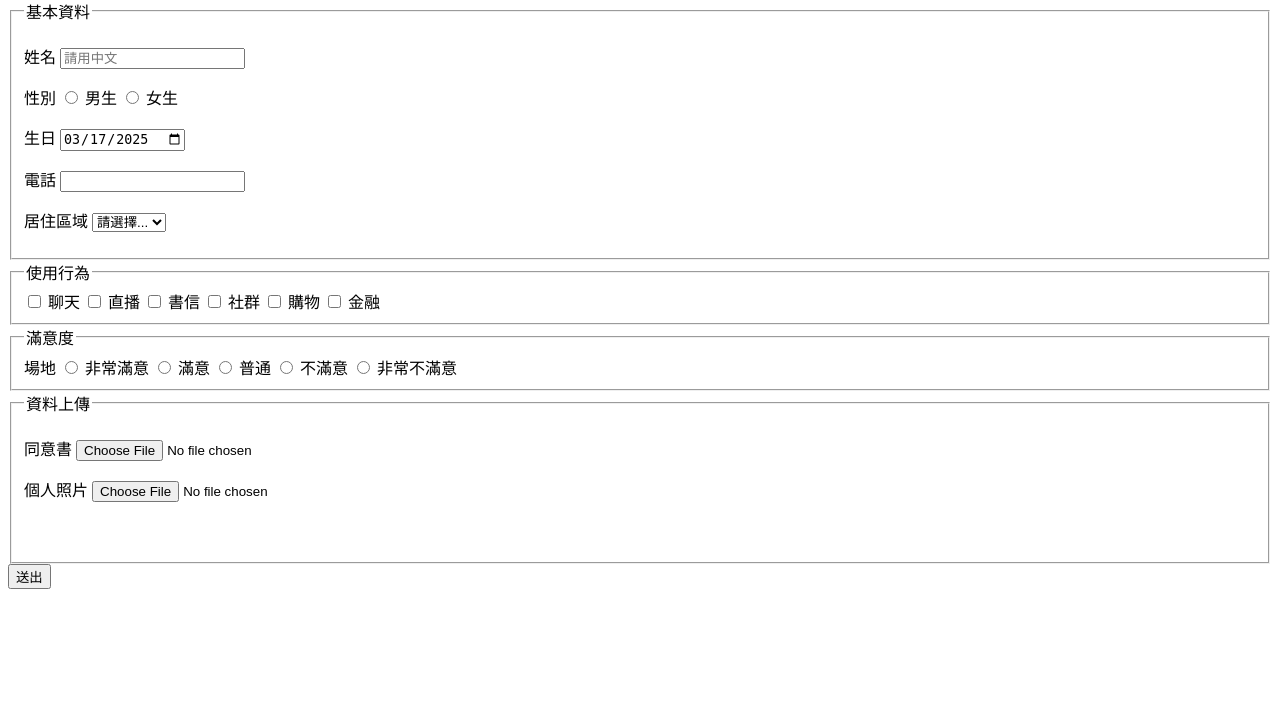
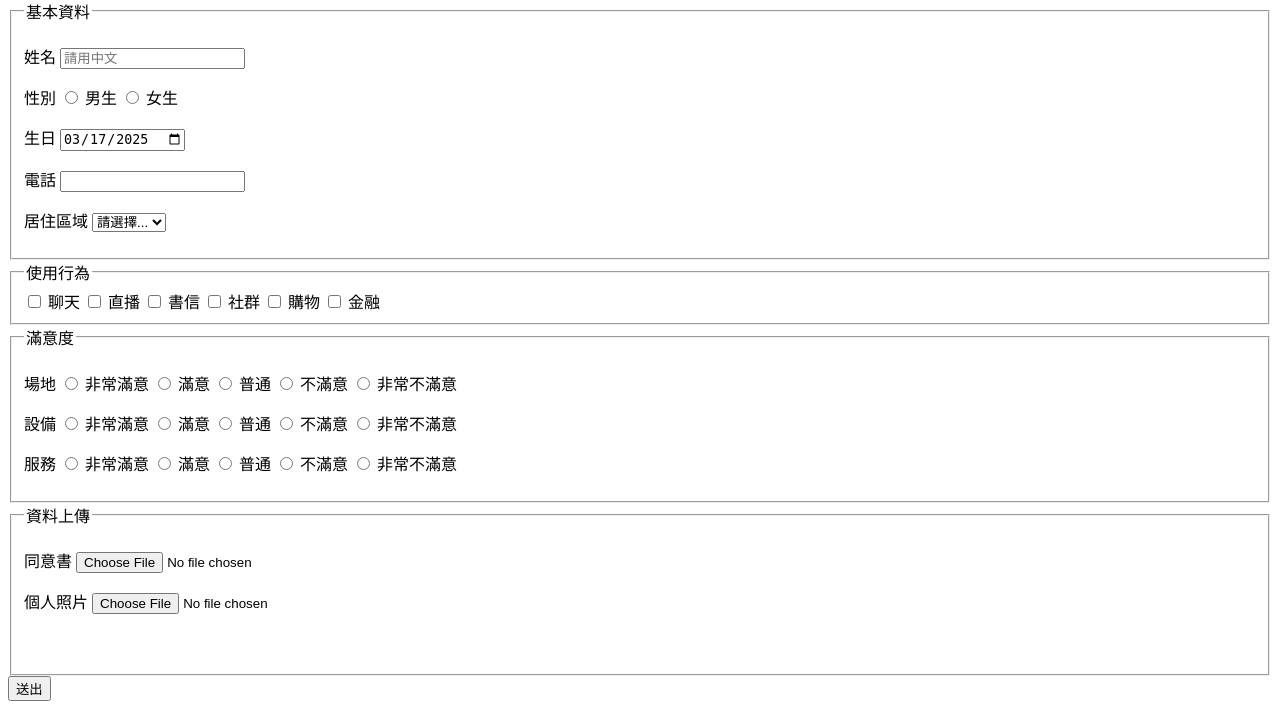
Before and after one commit to Dhdjfhfjf/phpmysql, a PHP site: page / in a window 1280 px wide. Shown: the part 90-800 px from the top of the page. Run offline with PHP 8.4, Linux system fonts and the light colour scheme.

Commit message:
Update index.php

```diff
--- a/index.php
+++ b/index.php
@@ -48,17 +48,17 @@
 
    <fieldset>
     <legend>使用行為</legend>
-        <input type="checkbox" name="behavior[]" id="behavior1">
+        <input type="checkbox" name="behavior[]" id="behavior1" value="聊天">
         <label for="behavior1">聊天</label>
-        <input type="checkbox" name="behavior[]" id="behavior2">
+        <input type="checkbox" name="behavior[]" id="behavior2" value="直播">
         <label for="behavior2">直播</label>
-        <input type="checkbox" name="behavior[]" id="behavior3">
+        <input type="checkbox" name="behavior[]" id="behavior3" value="書信">
         <label for="behavior3">書信</label>
-        <input type="checkbox" name="behavior[]" id="behavior4">
+        <input type="checkbox" name="behavior[]" id="behavior4" value="社群">
         <label for="behavior4">社群</label>
-        <input type="checkbox" name="behavior[]" id="behavior5">
+        <input type="checkbox" name="behavior[]" id="behavior5" value="購物">
         <label for="behavior5">購物</label>
-        <input type="checkbox" name="behavior[]" id="behavior6">
+        <input type="checkbox" name="behavior[]" id="behavior6" value="金融">
         <label for="behavior6">金融</label>
 
    </fieldset>
@@ -66,6 +66,7 @@
    <fieldset>
     <legend>滿意度</legend>
 
+        <p>
         <label for="">場地</label>
         <input type="radio" name="place" id="place1" value="5">
         <label for="place1">非常滿意</label>
@@ -77,7 +78,35 @@
         <label for="place4">不滿意</label>
         <input type="radio" name="place" id="place5" value="1">
         <label for="place5">非常不滿意</label>
+        </p>
 
+        <p>
+        <label for="">設備</label>
+        <input type="radio" name="device" id="device1" value="5">
+        <label for="device1">非常滿意</label>
+        <input type="radio" name="device" id="device2" value="4">
+        <label for="device2">滿意</label>
+        <input type="radio" name="device" id="device3" value="3">
+        <label for="device3">普通</label>
+        <input type="radio" name="device" id="device4" value="2">
+        <label for="device4">不滿意</label>
+        <input type="radio" name="device" id="device5" value="1">
+        <label for="device5">非常不滿意</label>
+        </p>
+
+        <p>
+        <label for="">服務</label>
+        <input type="radio" name="service" id="service1" value="5">
+        <label for="service1">非常滿意</label>
+        <input type="radio" name="service" id="service2" value="4">
+        <label for="service2">滿意</label>
+        <input type="radio" name="service" id="service3" value="3">
+        <label for="service3">普通</label>
+        <input type="radio" name="service" id="service4" value="2">
+        <label for="service4">不滿意</label>
+        <input type="radio" name="service" id="service5" value="1">
+        <label for="service5">非常不滿意</label>
+        </p>
    </fieldset>
 
    <fieldset>
@@ -115,27 +144,49 @@ function preview_image(event) {
 
 if (isset($_POST["submit"])) {
 
+    /* echo "<pre>";
+    print_r($_POST);
+    echo "</pre>";
+     */
+
     $name   = $_REQUEST["name"];
-    $gender = $_REQUEST["gender"];
+
+    /* $gender = $_REQUEST["gender"]; */
+    if (isset($_REQUEST["gender"])) {
+        if ($_REQUEST["gender"]=='1'):
+            $gender = "男生";
+        elseif ($_REQUEST["gender"]=='2') :
+            $gender = "女生";
+        endif;
+    } else {
+        $gender = "沒寫";
+    }
+
+
+
     $bday   = $_REQUEST["bday"];
     $phone  = $_REQUEST["phone"];
     $area   = $_REQUEST["area"];
+    $place  = $_REQUEST["place"];
+    $device = $_REQUEST["device"];
+    $service = $_REQUEST["service"];
+
+    if (isset($_REQUEST["behavior"])) {
+        $behavior = implode(',', $_REQUEST["behavior"]);
+    } else {
+        $behavior = "沒有選任何項目";
+    }
+
 
     echo "<p>資料收到</p>";
 
     echo "<p>你的名字是:" . $name ."</p>";
-
-    if ($gender=="1") {
-        echo "<p>你是男生</p>";
-    } elseif ($gender=="2") {
-        echo "<p>你是女生</p>";
-    } else {
-        echo "<p>你是男生還是女生?</p>";
-    }
-
+    echo "<p>性別是: $gender </p>";
     echo "<p>你的生日:" . $bday ."</p>";
     echo "<p>你的電話:" . $phone ."</p>";
     echo "<p>你居住區域:" . $area ."</p>";
+    echo "<p>使用行為: $behavior </p>";
+    echo "<p>滿意度: 場地: $place , 設備:$device, 服務:$service </p>";
 }
 
 ?>
```
